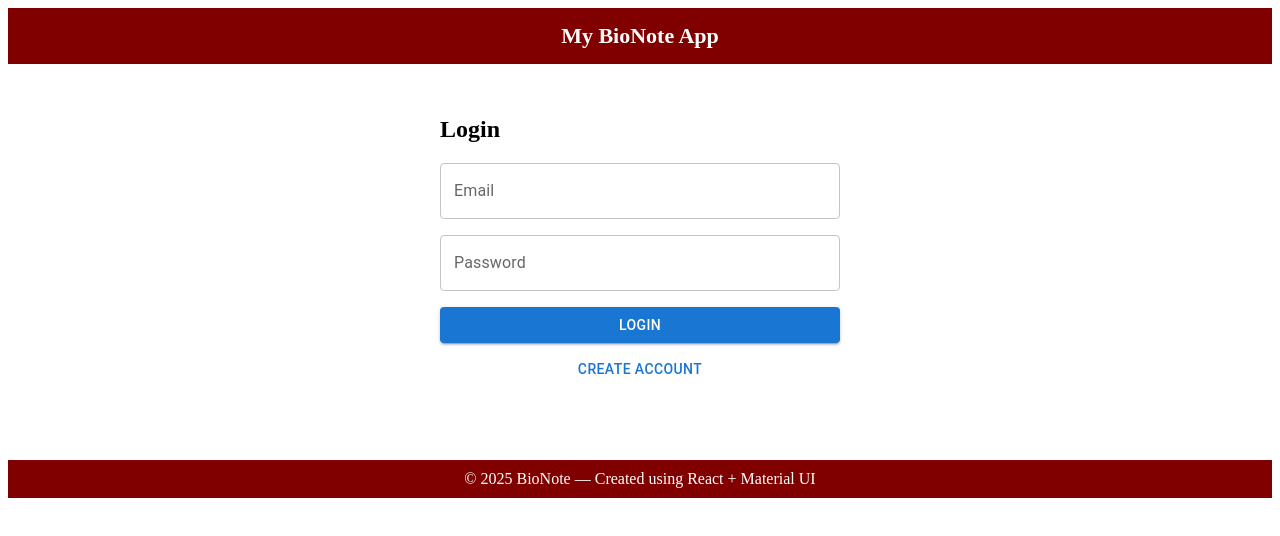
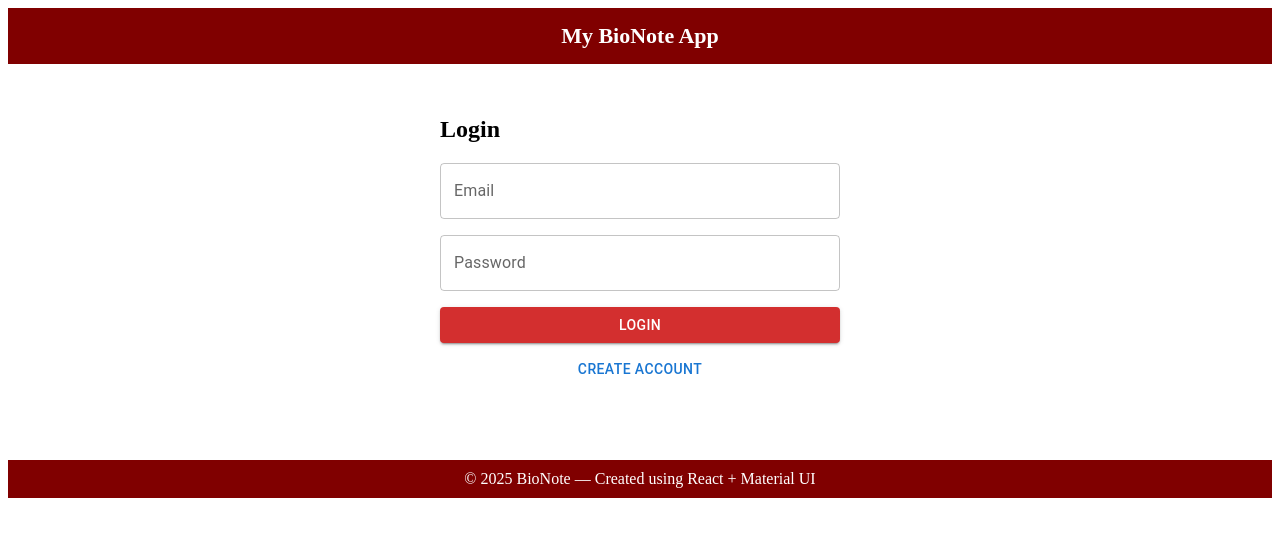
Before and after one commit to MitchoySan/finaloutput-react, a React (Vite) app in the folder my-react-app/: page / in a window 1280 px wide. Shown: the top 536 px of the page. Built offline with nearby package versions, Linux system fonts and the light colour scheme.

Commit message:
Update LoginForm_MUI.jsx

```diff
--- a/my-react-app/src/components/LoginForm_MUI.jsx
+++ b/my-react-app/src/components/LoginForm_MUI.jsx
@@ -26,8 +26,24 @@ export default function LoginForm_MUI() {
       <TextField label="Email" fullWidth sx={{mb:2}} onChange={e=>setEmail(e.target.value)} />
       <TextField label="Password" type="password" fullWidth sx={{mb:2}} onChange={e=>setPassword(e.target.value)} />
 
-      <Button variant="contained" fullWidth onClick={login}>Login</Button>
-      <Button fullWidth sx={{mt:1}} onClick={()=>nav("/signup")}>Create Account</Button>
+      {/* 🔴 RED LOGIN BUTTON */}
+      <Button
+        variant="contained"
+        fullWidth
+        onClick={login}
+        sx={{
+          backgroundColor: "#d32f2f",
+          "&:hover": {
+            backgroundColor: "#b71c1c"
+          }
+        }}
+      >
+        Login
+      </Button>
+
+      <Button fullWidth sx={{mt:1}} onClick={()=>nav("/signup")}>
+        Create Account
+      </Button>
     </Box>
   );
 }
```
